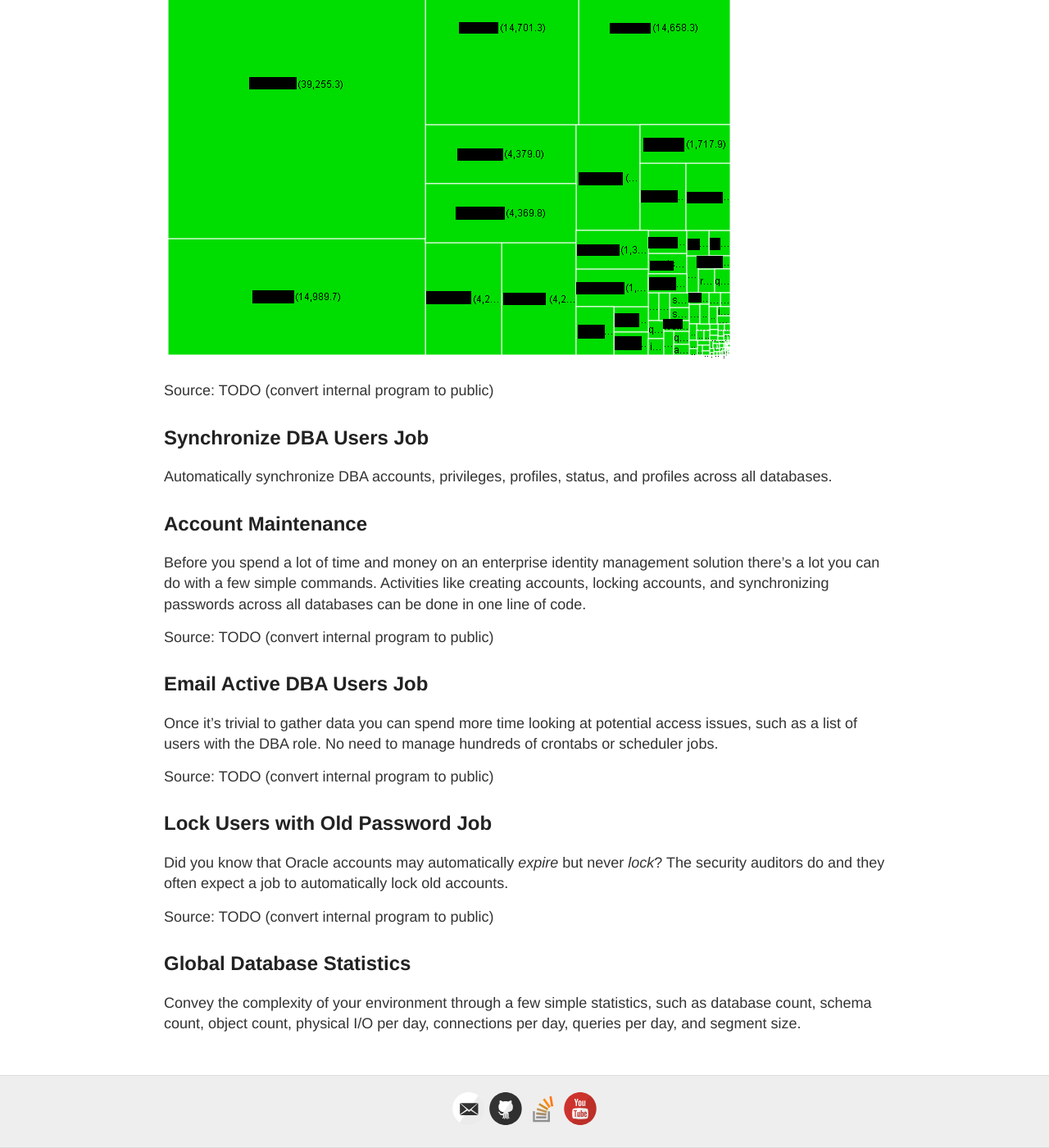
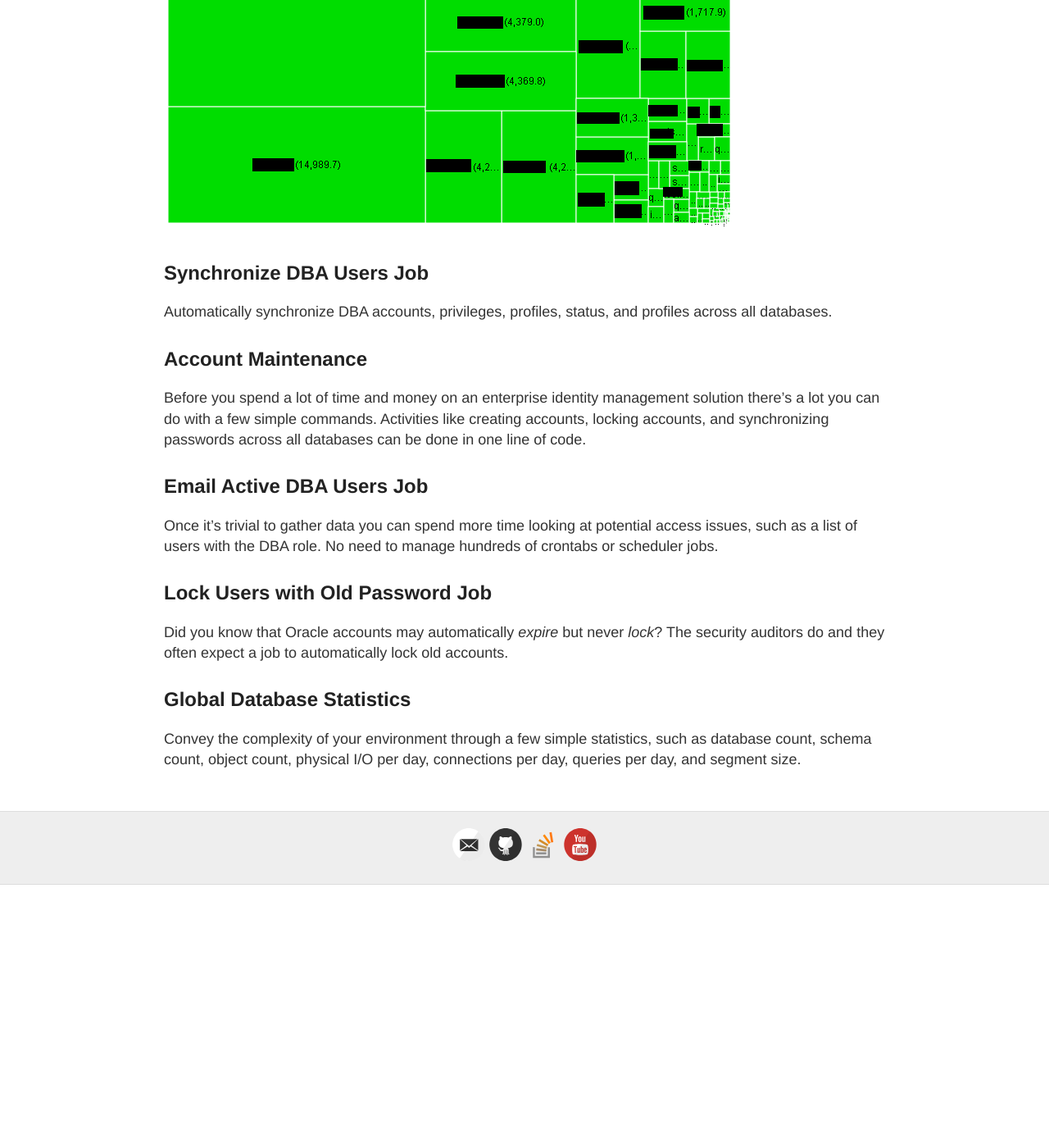
Before and after one commit to method5/method5.github.io, a Jekyll site: the page built from examples.md, in a window 1280 px wide and 1400 px high, scrolled down 3752 px. Shown: the whole window at 82% size. Built offline with Jekyll 4.4.1, drawn with Linux system fonts in a browser that asks for light colours; after the commit the page ends 4831 px from its top, so only the background shows below that; some of the changed text lies outside the part shown.

Commit message:
Removed TODOs.

```diff
--- a/examples.md
+++ b/examples.md
@@ -44,7 +44,6 @@ The screenshot shows the output exported to a spreadsheet.  The dense output may
 
 <img src="/images/example_compare_everything_everywhere.png">
 
-Source: TODO (convert internal program to public)
 
 <a name="asm_forecast"/>
 
@@ -62,8 +61,6 @@ This second chart shows a database at 99.9% capacity.  But don't freak out - it
 
 <img src="/images/example_asm_forecast_not_growing.png">
 
-Source: TODO (convert internal program to public)
-
 
 <a name="active_session_counts"/>
 
@@ -77,8 +74,6 @@ When I aggregated session counts for 400 databases, for 60 hosts, it became obvi
 
 <img src="/images/example_active_sessions.png">
 
-Source: TODO (convert internal program to public)
-
 
 <a name="compare_parameters"/>
 
@@ -88,8 +83,6 @@ This report makes it trivial to compare all database parameters, for any set of
 
 <img src="/images/example_compare_parameters.png">
 
-Source: TODO (convert internal program to public)
-
 
 <a name="space_treemap"/>
 
@@ -98,8 +91,6 @@ Source: TODO (convert internal program to public)
 These treemap visualizations help you discover exactly where your space is being used.
 
 <img src="/images/example_space_treemap.png">
-
-Source: TODO (convert internal program to public)
 
 
 <a name="synchronize_dba_users_job"/>
@@ -115,16 +106,12 @@ Automatically synchronize DBA accounts, privileges, profiles, status, and profil
 
 Before you spend a lot of time and money on an enterprise identity management solution there's a lot you can do with a few simple commands.  Activities like creating accounts, locking accounts, and synchronizing passwords across all databases can be done in one line of code.
 
-Source: TODO (convert internal program to public)
-
 
 <a name="email_active_dba_users_job"/>
 
 ## Email Active DBA Users Job
 
 Once it's trivial to gather data you can spend more time looking at potential access issues, such as a list of users with the DBA role.  No need to manage hundreds of crontabs or scheduler jobs.
-
-Source: TODO (convert internal program to public)
 
 
 <a name="lock_users_with_old_password_job"/>
@@ -133,7 +120,6 @@ Source: TODO (convert internal program to public)
 
 Did you know that Oracle accounts may automatically *expire* but never *lock*?  The security auditors do and they often expect a job to automatically lock old accounts.
 
-Source: TODO (convert internal program to public)
 
 <a name="global_database_statistics"/>
 
```
